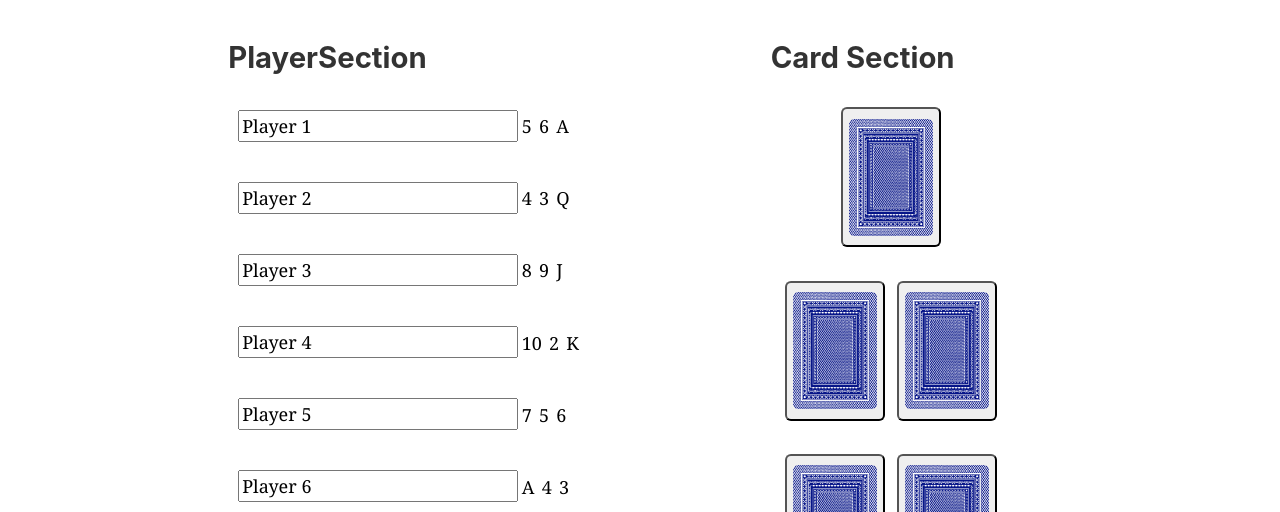
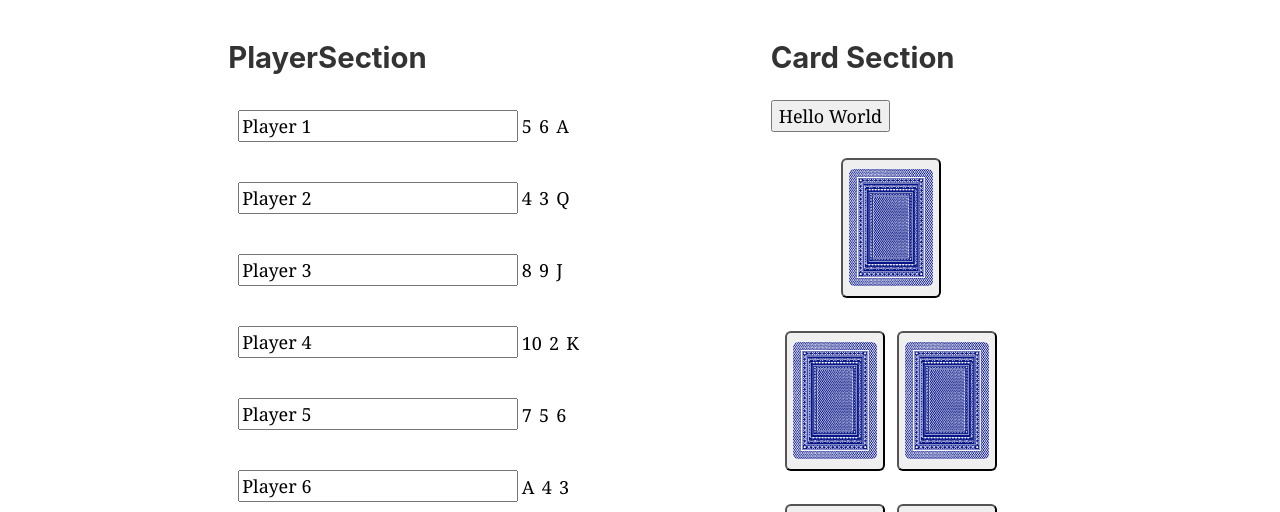
Before and after one commit to wjkw1/western-wilson-gatsby-profile-website, a Gatsby site: page /card-game in a window 1280 px wide. Shown: the part 250-762 px from the top of the page. Built offline with nearby package versions, Linux system fonts and the light colour scheme; Gatsby itself is replaced by a stand-in of ours.

Commit message:
Added button with component for extension later, added method for building card list section

```diff
--- a/src/components/Common/Button.js
+++ b/src/components/Common/Button.js
@@ -1,11 +1,22 @@
 import React from "react"
+import PropTypes from "prop-types"
 
+/**
+ * Generic Button for the website
+ */
 const Button = props => {
   return (
     <>
-      <input value="Hello World"></input>
+      <button onClick={props.onClick}>{props.value}</button>
     </>
   )
 }
+//TODO: add default values and more detailed type checking
+//Validate the props
+Button.propType = {
+  onClick: PropTypes.func,
+  style: PropTypes.string,
+  value: PropTypes.string,
+}
 
 export default Button
--- a/src/components/Game/Cards/CardSection.js
+++ b/src/components/Game/Cards/CardSection.js
@@ -1,5 +1,6 @@
 import React, { useState } from "react"
 import Row from "./Row"
+import Button from "../../Common/Button"
 
 const CardSection = props => {
   const wilds = ["1", "2", "3", "4"]
@@ -85,9 +86,28 @@ const CardSection = props => {
   currentRows.push(getNextRow(GIVE_TAKE_DRINKS))
   currentRows.push(getNextRow(BOTH_DRINKS))
 
+  const buttonStyle1 = {
+    padding: `10px`,
+  }
+
+  const drawNextRound = currentRows => {
+    console.log("Next round drawn")
+    currentRows = []
+    currentRows.push(getNextRow(BOTH_DRINKS))
+    currentRows.push(getNextRow(GIVE_TAKE_DRINKS))
+    currentRows.push(getNextRow(GIVE_TAKE_DRINKS))
+    currentRows.push(getNextRow(GIVE_TAKE_DRINKS))
+    currentRows.push(getNextRow(BOTH_DRINKS))
+  }
+
   return (
     <>
       <h2>Card Section</h2>
+      <Button
+        class="restartButton"
+        value="Hello World"
+        onClick={console.log("Yeah this doesn't do anything useful yet...")}
+      />
       <div>
         {currentRows.map(row => {
           return <Row cards={row} />
```
